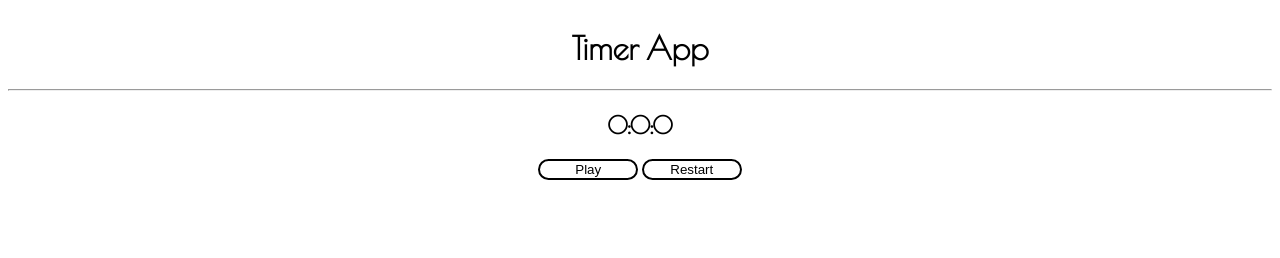
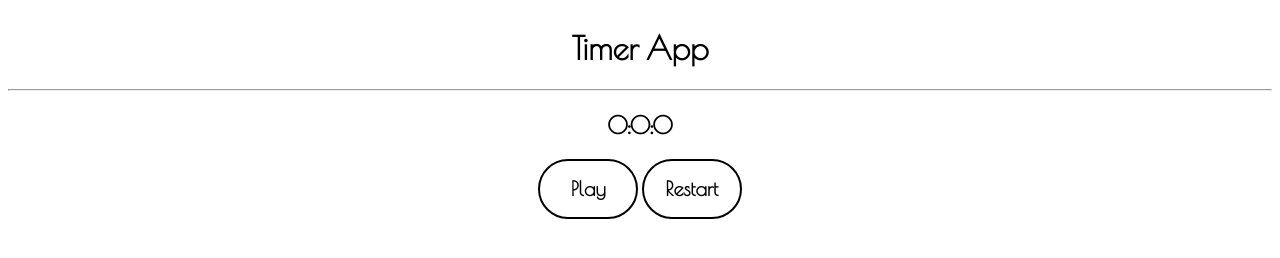
Before and after one commit to AdamByrne/Timer, a plain HTML site: page index.html in a window 1280 px wide. Drawn offline with nearby package versions, Linux system fonts and the light colour scheme.

Commit message:
Tweaked button styles

```diff
--- a/styles.css
+++ b/styles.css
@@ -6,10 +6,13 @@ font-family: 'Poiret One', cursive;
 }
 
 button {
+  font-family: 'Poiret One', cursive;
+  font-size: 20px;
+  font-weight: bolder;
   color:black;
   border:2px solid black;
   background:transparent;
-  border-radius:25px;
-  height:50spx;
+  border-radius:30px;
+  height:60px;
   width:100px;
 }
```
